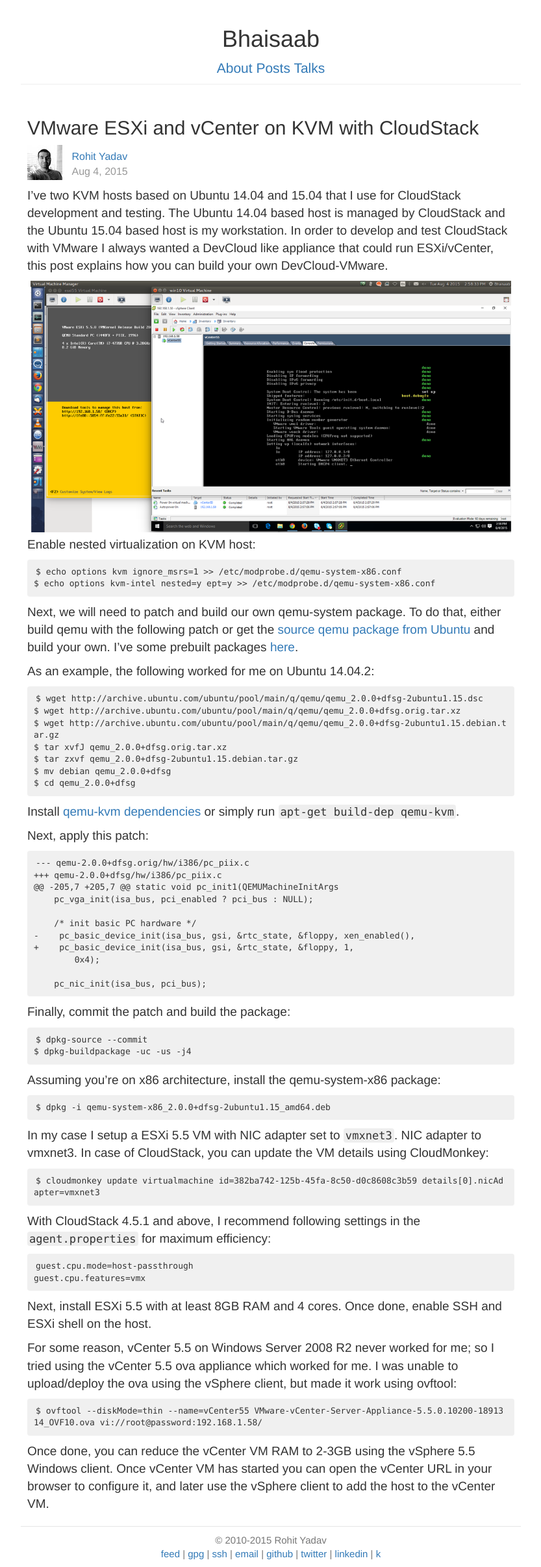
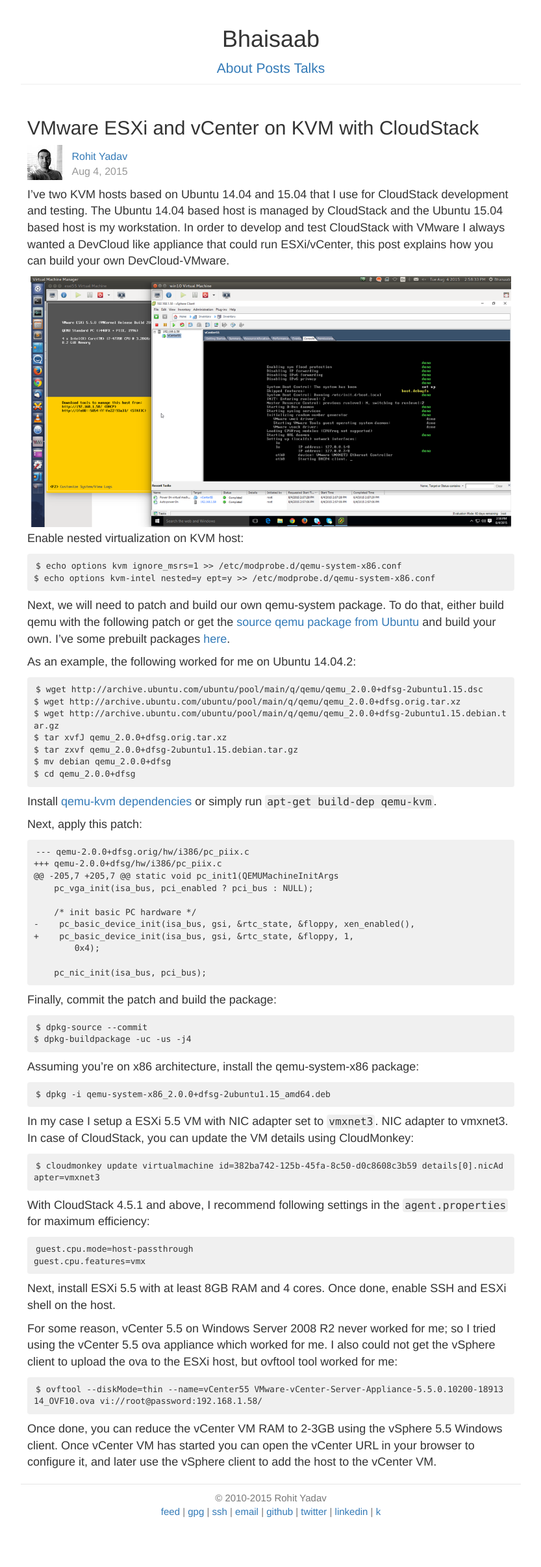
Before and after one commit to rohityadavcloud/rohityadavcloud.github.io, a Jekyll site: the page built from _posts/2015-08-04-vmware-esxi-vcenter-on-kvm-cloudstack.markdown, in a window 1280 px wide. Shown: the whole page at 65% size, without its empty margins (223-1056 px from the left). Built offline with Jekyll 4.4.1, drawn with Linux system fonts in a browser that asks for light colours; comment, search, counter and statistics services are not loaded; after the commit the page ends 2347 px from its top, so only the background shows below that.

Commit message:
post: fixes
Signed-off-by: Rohit Yadav <bhaisaab@baagi.org>

```diff
--- a/_posts/2015-08-04-vmware-esxi-vcenter-on-kvm-cloudstack.markdown
+++ b/_posts/2015-08-04-vmware-esxi-vcenter-on-kvm-cloudstack.markdown
@@ -73,8 +73,9 @@
 and ESXi shell on the host.
 
 For some reason, vCenter 5.5 on Windows Server 2008 R2 never worked for me; so I
-tried using the vCenter 5.5 ova appliance which worked for me. I was unable to
-upload/deploy the ova using the vSphere client, but made it work using ovftool:
+tried using the vCenter 5.5 ova appliance which worked for me. I also could not get
+the vSphere client to upload the ova to the ESXi host, but ovftool tool worked
+for me:
 
     $ ovftool --diskMode=thin --name=vCenter55 VMware-vCenter-Server-Appliance-5.5.0.10200-1891314_OVF10.ova vi://root@password:192.168.1.58/
 
--- a/assets/main.css
+++ b/assets/main.css
@@ -1,5 +1,5 @@
 body {
-  font-size: 19px;
+  font-size: 18px;
 }
 
 .page-header {
```
